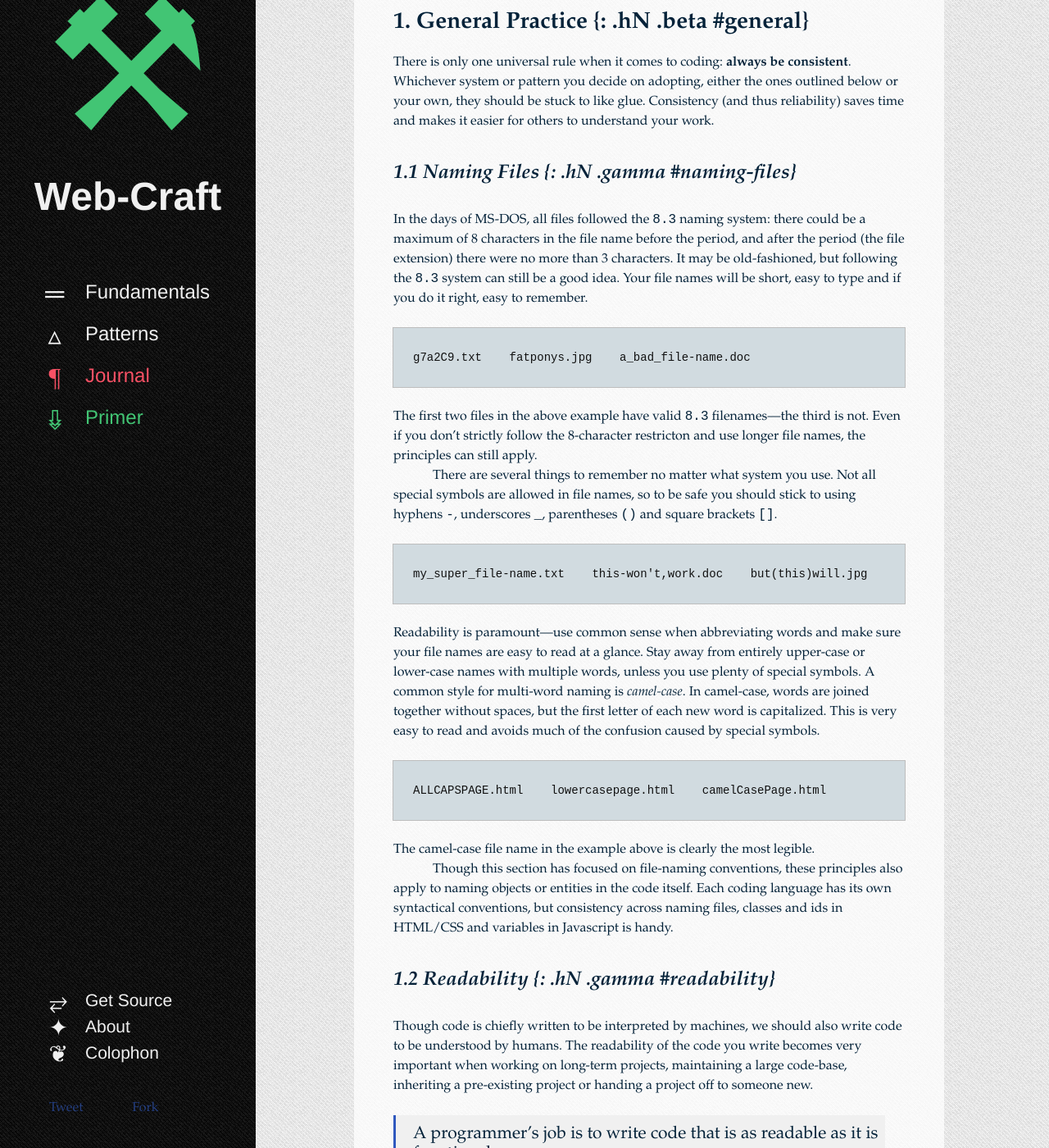
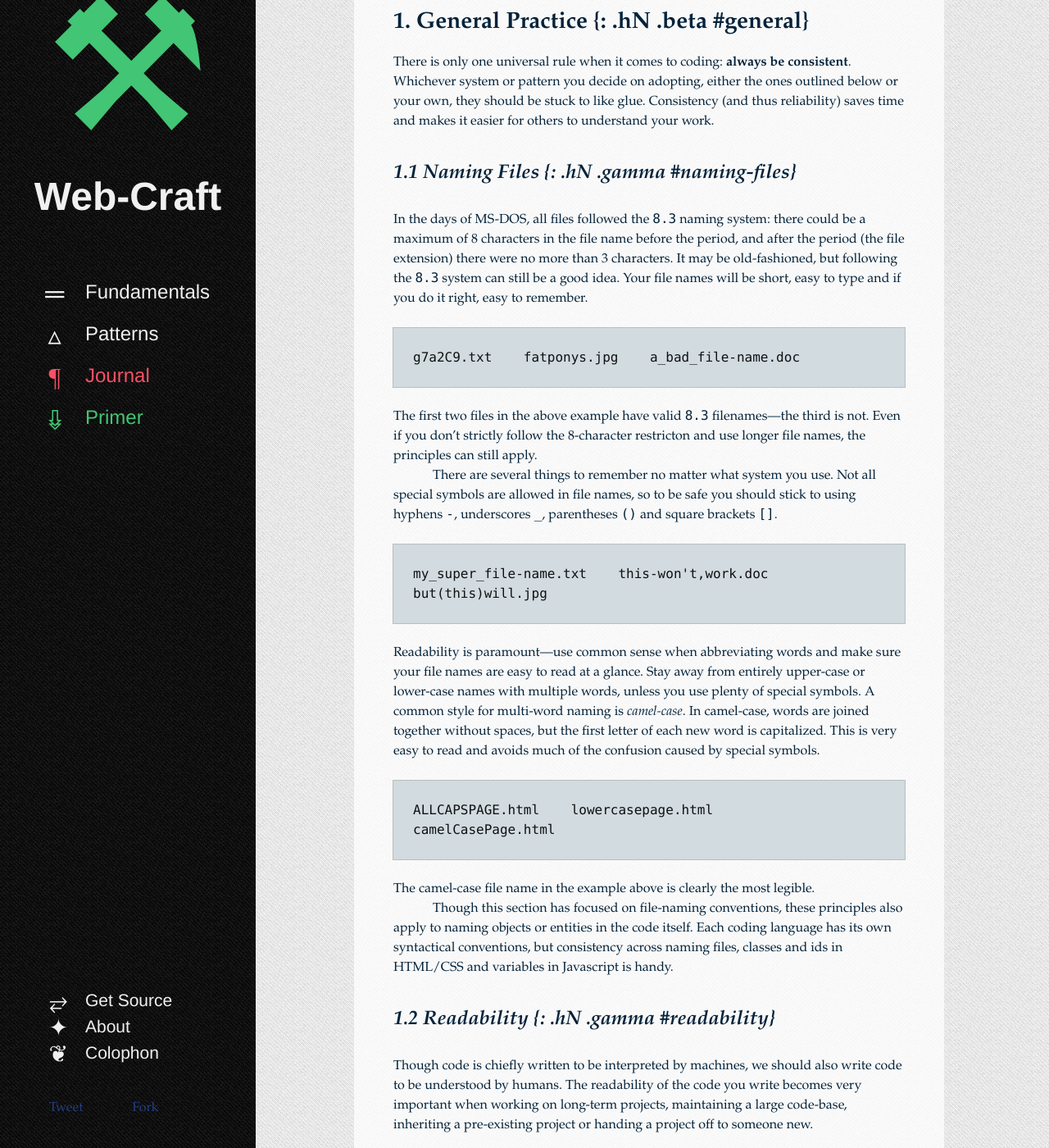
Before and after one commit to caycefischer/webcraft, a Jekyll site: the page built from _posts/2012-04-09-coding-conventions.markdown, in a window 1280 px wide and 1400 px high, scrolled down 320 px. Shown: the whole window at 82% size. Built offline with Jekyll 4.4.1, drawn with Linux system fonts in a browser that asks for light colours; nearby versions of some CDN libraries; comment, search, counter and statistics services are not loaded.

Commit message:
tweak pre&code type styles

```diff
--- a/css/style.css
+++ b/css/style.css
@@ -743,7 +743,11 @@
    p > kbd, .hN > code, p > code {
       line-height: 0;
    }
-
+   pre, code {
+      font-family: Consolas, "Lucida Console", Monaco, "Nimbus Mono L", monospace;
+      font-size: 1rem;
+      line-height: 1.5;
+   }
 
 
 
```
Also changed, not shown: index.html (line endings or trailing spaces).
